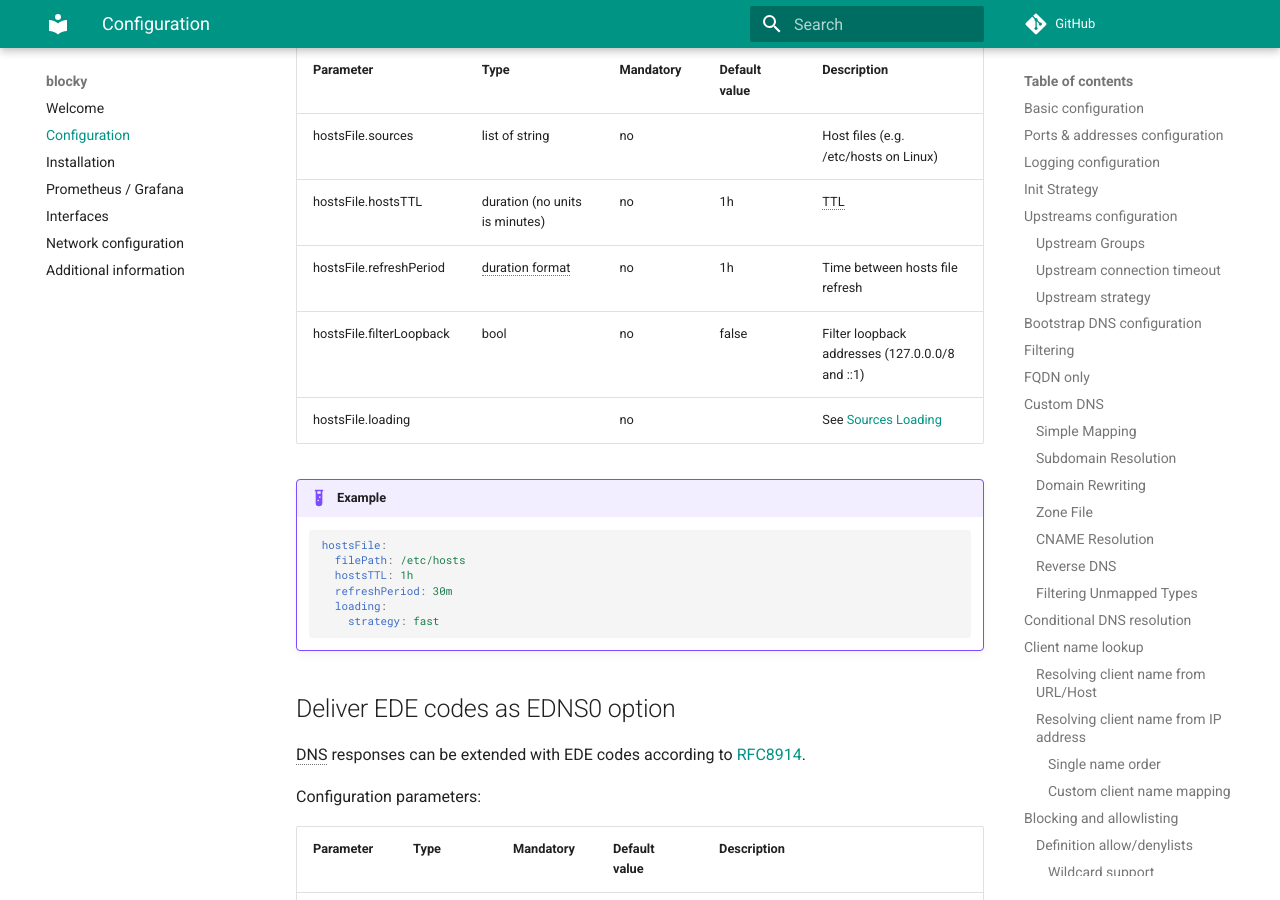
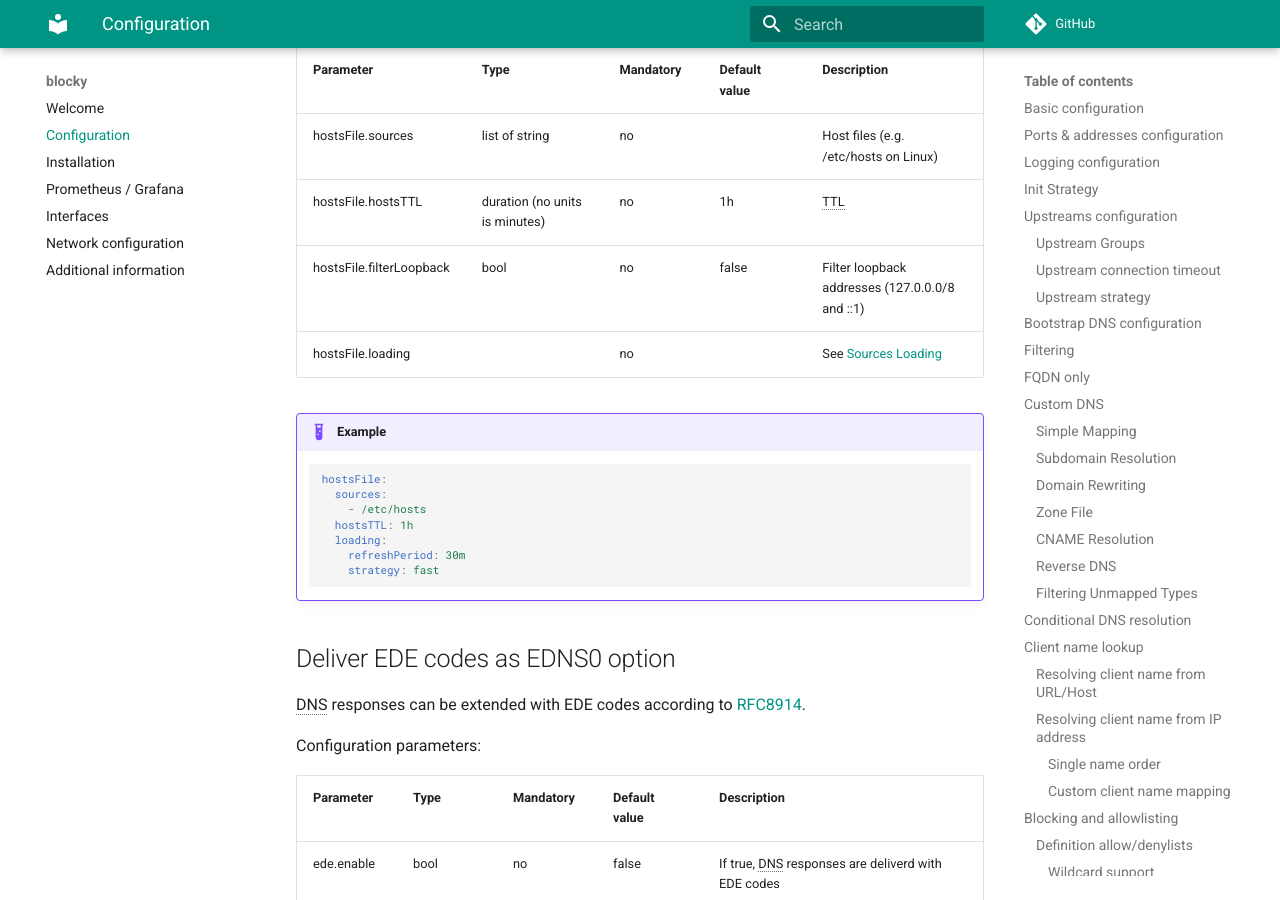
Before and after one commit to 0xERR0R/blocky, an MkDocs documentation site: the page built from docs/configuration.md, in a window 1280 px wide and 900 px high, scrolled down 23674 px. Built offline with MkDocs 1.6.1 and Material for MkDocs 9.7.7, drawn with Linux system fonts in a browser that asks for light colours; comment, search, counter and statistics services are not loaded; the version menu is left out; some of the changed lines change nothing that is shown.

Commit message:
docs: fix outdated hostsFile configuration parameters (#1885)

````diff
--- a/docs/configuration.md
+++ b/docs/configuration.md
@@ -790,7 +790,6 @@ Configuration parameters:
 | ------------------------ | ------------------------------ | --------- | ------------- | ----------------------------------------------- |
 | hostsFile.sources        | list of string                 | no        |               | Host files (e.g. /etc/hosts on Linux)           |
 | hostsFile.hostsTTL       | duration (no units is minutes) | no        | 1h            | TTL                                             |
-| hostsFile.refreshPeriod  | duration format                | no        | 1h            | Time between hosts file refresh                 |
 | hostsFile.filterLoopback | bool                           | no        | false         | Filter loopback addresses (127.0.0.0/8 and ::1) |
 | hostsFile.loading        |                                | no        |               | See [Sources Loading](#sources-loading)         |
 
@@ -798,10 +797,11 @@ Configuration parameters:
 
     ```yaml
     hostsFile:
-      filePath: /etc/hosts
+      sources:
+        - /etc/hosts
       hostsTTL: 1h
-      refreshPeriod: 30m
       loading:
+        refreshPeriod: 30m
         strategy: fast
     ```
 
````
